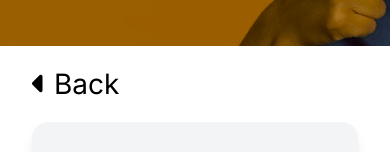
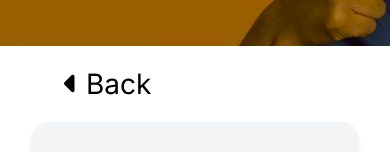
Before and after one commit to jika026/Ecommerce-Clothings, a React (Vite) app: page /products in a window 390 px wide. Shown: the part 175-327 px from the top of the page. Built offline with nearby package versions, Linux system fonts and the light colour scheme; a web font is replaced by a local one.

Commit message:
color changes

```diff
--- /dev/null
+++ b/src/components/BackButton.jsx
@@ -0,0 +1,21 @@
+import React from "react";
+import { useNavigate } from "react-router-dom";
+
+const BackButton = () => {
+  const navigate = useNavigate();
+
+  const goBack = () => {
+    navigate(-1);
+  };
+  return (
+    <div
+      className="flex gap-x-2 items-center text-[28px] leading-6 font-fontPrimary my-6 mx-16 w-max cursor-pointer"
+      onClick={goBack}
+    >
+      <i className="fa-solid fa-caret-left"></i>
+      <p>Back</p>
+    </div>
+  );
+};
+
+export default BackButton;
--- a/src/pages/cart/index.jsx
+++ b/src/pages/cart/index.jsx
@@ -1,14 +1,9 @@
 import React from "react";
 import PaymentInfo from "./components/PaymentInfo";
 import CartListing from "./components/CartListing";
-import { useNavigate } from "react-router-dom";
+import BackButton from "../../components/BackButton";
 
 const Cart = () => {
-  const navigate = useNavigate();
-
-  const goBack = () => {
-    navigate(-1);
-  };
   return (
     <div>
       <div
@@ -19,13 +14,7 @@ const Cart = () => {
           Shopping Cart
         </h3>
       </div>
-      <div
-        className="flex gap-x-2 items-center text-[28px] leading-6 font-fontPrimary my-6 mx-16"
-        onClick={goBack}
-      >
-        <i className="fa-solid fa-caret-left"></i>
-        <p>Back</p>
-      </div>
+      <BackButton />
       <div className="flex xl:flex-row flex-col mx-4 sm:mx-8 md:mx-16 gap-12">
         <CartListing />
         <PaymentInfo />
--- a/src/pages/home/components/SingleProduct.jsx
+++ b/src/pages/home/components/SingleProduct.jsx
@@ -2,7 +2,7 @@ import React from "react";
 
 const SingleProduct = ({ image, title, price, Home }) => {
   return (
-    <div className="flex flex-col bg-gray-100 px-2 sm:px-4 md:px-6 pt-6 pb-3 rounded-2xl shadow-lg justify-between h-auto">
+    <div className="flex flex-col bg-gray-100 px-2 sm:px-4 md:px-6 pt-6 pb-3 rounded-2xl shadow-md justify-between h-auto">
       <div className="self-center py-4 flex justify-center items-center w-full h-[50vw] sm:h-[40vw] md:h-[30vw] lg:h-[25vw]">
         <img
           src={image}
@@ -24,7 +24,7 @@ const SingleProduct = ({ image, title, price, Home }) => {
         <button
           className={`font-fontPrimary mt-4 md:mt-0 font-medium text-sm md:text-lg px-4 w-[160px] md:w-[203px] h-[56px] border-2 rounded-lg transition-all ${
             Home
-              ? "border-[#FF360A] text-orange-500 hover:border-[#FF360A] hover:text-white"
+              ? "border-[#FF360A] text-orange-500 hover:border-[#FF360A] hover:scale-95"
               : "border-black text-black hover:bg-black hover:text-white"
           }`}
         >
--- a/src/pages/products/components/SIngleProductDetails.jsx
+++ b/src/pages/products/components/SIngleProductDetails.jsx
@@ -1,5 +1,4 @@
 import React, { useState } from "react";
-import { useNavigate } from "react-router-dom";
 import SingleProduct from "../../home/components/SingleProduct";
 import "./SingleProductDetails.css";
 import RatingChart from "./RatingChart";
@@ -9,6 +8,7 @@ import image3 from "/IMAGES/abaya1.webp";
 import image4 from "/IMAGES/abaya2.webp";
 import image5 from "/IMAGES/abaya3.webp";
 import image6 from "/IMAGES/abaya4.webp";
+import BackButton from "../../../components/BackButton";
 
 const products = [
   { image: image1, title: "ABAYA", price: 150.0 },
@@ -76,10 +76,7 @@ const userReviews = [
 const SingleProductDetails = () => {
   const [activeTab, setActiveTab] = useState("");
   const [quantity, setQuantity] = useState(0);
-  const navigate = useNavigate();
-  const goBack = () => {
-    navigate(-1);
-  };
+
   const shuffleProducts = (array) => {
     const shuffled = [...array];
     for (let i = shuffled.length - 1; i > 0; i--) {
@@ -236,13 +233,7 @@ const SingleProductDetails = () => {
             Products/PRODUCT
           </h3>
         </div>
-        <div
-          className="flex gap-x-2 items-center text-[28px] leading-6 font-fontPrimary my-6 mx-16"
-          onClick={goBack}
-        >
-          <i className="fa-solid fa-caret-left"></i>
-          <p>Back</p>
-        </div>
+        <BackButton />
         <div className="flex gap-x-6 mx-16 ">
           <section id="product-image " className="w-[40%]">
             <div className="main-image mb-12">
--- a/src/pages/products/index.jsx
+++ b/src/pages/products/index.jsx
@@ -1,14 +1,9 @@
 import React from "react";
 import ProductSideBar from "./components/ProductSideBar";
 import FilteredProducts from "./components/FilteredProducts";
-import { useNavigate } from "react-router-dom";
+import BackButton from "../../components/BackButton";
 
 const Products = () => {
-  const navigate = useNavigate();
-
-  const goBack = () => {
-    navigate(-1);
-  };
   return (
     <div>
       <div
@@ -19,13 +14,7 @@ const Products = () => {
           Products
         </h3>
       </div>
-      <div
-        className="flex gap-x-2 items-center text-[28px] leading-6 font-fontPrimary my-6 mx-8 md:mx-16"
-        onClick={goBack}
-      >
-        <i className="fa-solid fa-caret-left"></i>
-        <p>Back</p>
-      </div>
+      <BackButton />
       <div className="flex mx-8 md:mx-16 gap-x-12">
         <div className="hidden md:block">
           <ProductSideBar />
```
